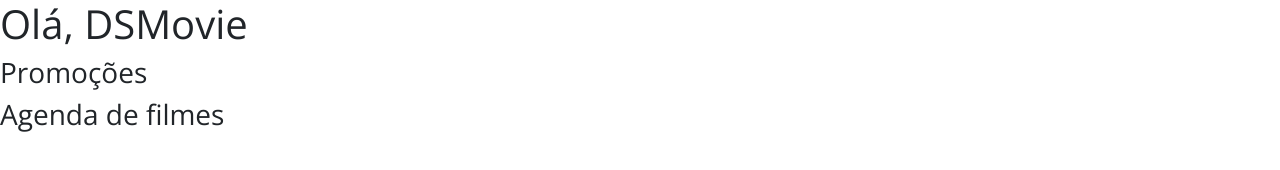
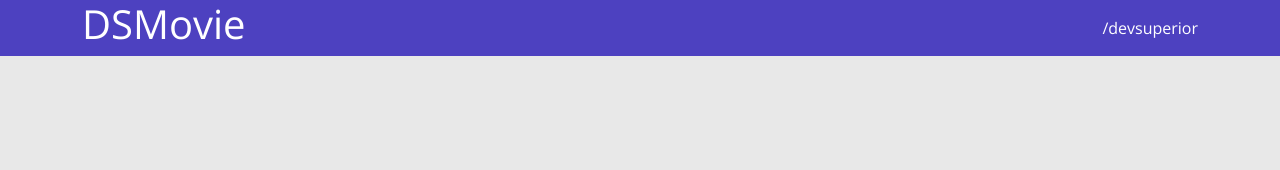
Before and after one commit to elciopsouza/dsmovie2, a plain HTML site: page index.html in a window 1280 px wide. Drawn offline with nearby package versions, Linux system fonts and the light colour scheme.

Commit message:
Barra Superior PARTE 1

```diff
--- a/css/styles.css
+++ b/css/styles.css
@@ -1,5 +1,26 @@
 @import url('https://fonts.googleapis.com/css2?family=Open+Sans:wght@300;400;700&display=swap');
 
 * {
+    box-sizing: border-box;
    font-family: 'Open Sans', sans-serif;
 }
+
+html, body {
+    background-color: #E8E8E8;
+}
+
+header {
+    background-color: #4D41C0;
+    color: #FFFFFF;
+}
+nav {
+    display: flex;
+    align-items: center;
+    justify-content: space-between;
+}
+
+
+a, a:hover {
+    text-decoration: none;
+    color: unset;
+}
--- a/index.html
+++ b/index.html
@@ -11,8 +11,11 @@
 
 </head>
 <body>
-    <h1>Olá, DSMovie</h1>
-    <h3>Promoções</h3>
-    <h3>Agenda de filmes</h3>
+    <header>
+        <nav class="container">
+            <h1>DSMovie</h1>
+            <a href="https://github.com/elciopsouza">/devsuperior</a>
+        </nav>
+    </header>
 </body>
 </html>
```
